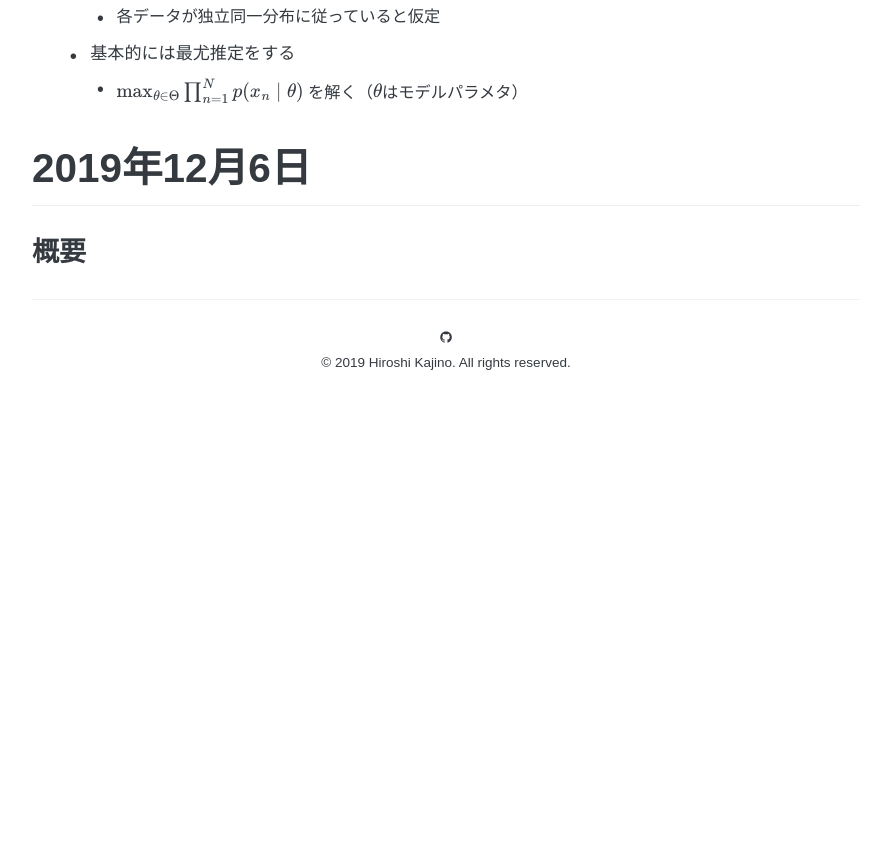
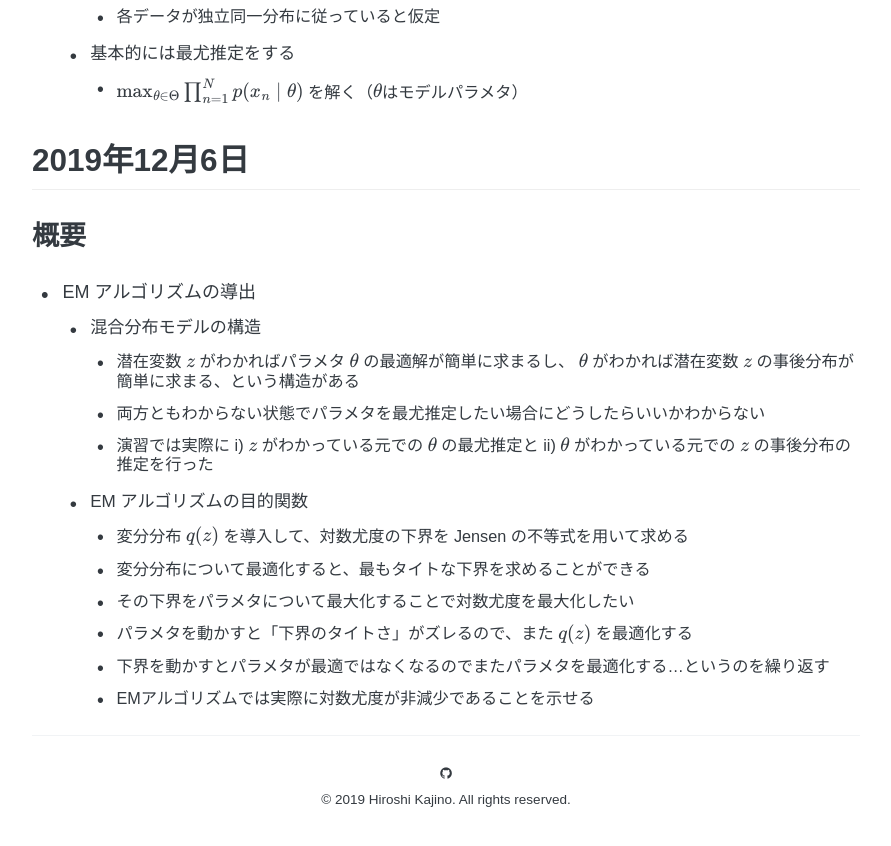
Before and after one commit to kanojikajino/kanojikajino.github.io, a Jekyll site: the page built from _lectures/2019/applied_analytics/index.md, in a window 1280 px wide and 900 px high, scrolled down 10031 px. Shown: the top 846 px of the window, without its empty margins (194-1085 px from the left). Built offline with Jekyll 4.4.1, drawn with Linux system fonts in a browser that asks for light colours; some web fonts are replaced; formulas are drawn with MathJax 3; a script that is not in the unit is left out; before the commit the page ends 10495 px from its top, so only the background shows below that.

Commit message:
add summary on 12/6

```diff
--- a/_lectures/2019/applied_analytics/index.md
+++ b/_lectures/2019/applied_analytics/index.md
@@ -293,6 +293,19 @@ permalink: /lectures/2019/applied_analytics
   - 基本的には最尤推定をする
 	- $\max_{\theta\in\Theta} \prod_{n=1}^N p(x_n \mid \theta)$ を解く（$\theta$はモデルパラメタ）
 
-# 2019年12月6日
+## 2019年12月6日
 
 ### 概要
+
+- EM アルゴリズムの導出
+  - 混合分布モデルの構造
+	- 潜在変数 $z$ がわかればパラメタ $\theta$ の最適解が簡単に求まるし、 $\theta$ がわかれば潜在変数 $z$ の事後分布が簡単に求まる、という構造がある
+	- 両方ともわからない状態でパラメタを最尤推定したい場合にどうしたらいいかわからない
+	- 演習では実際に i) $z$ がわかっている元での $\theta$ の最尤推定と ii) $\theta$ がわかっている元での $z$ の事後分布の推定を行った
+  - EM アルゴリズムの目的関数
+	- 変分分布 $q(z)$ を導入して、対数尤度の下界を Jensen の不等式を用いて求める
+	- 変分分布について最適化すると、最もタイトな下界を求めることができる
+	- その下界をパラメタについて最大化することで対数尤度を最大化したい
+	- パラメタを動かすと「下界のタイトさ」がズレるので、また $q(z)$ を最適化する
+	- 下界を動かすとパラメタが最適ではなくなるのでまたパラメタを最適化する...というのを繰り返す
+	- EMアルゴリズムでは実際に対数尤度が非減少であることを示せる
```
